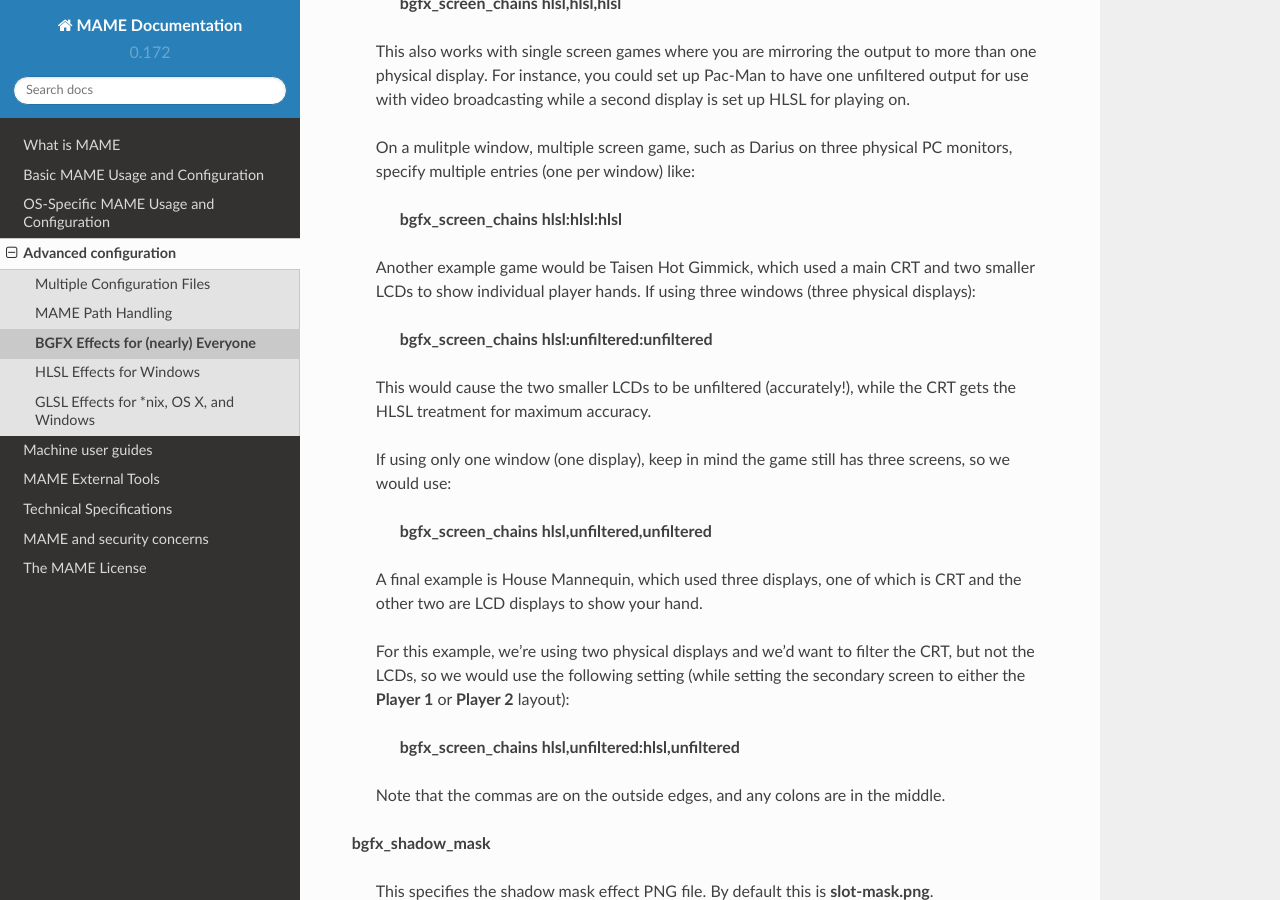
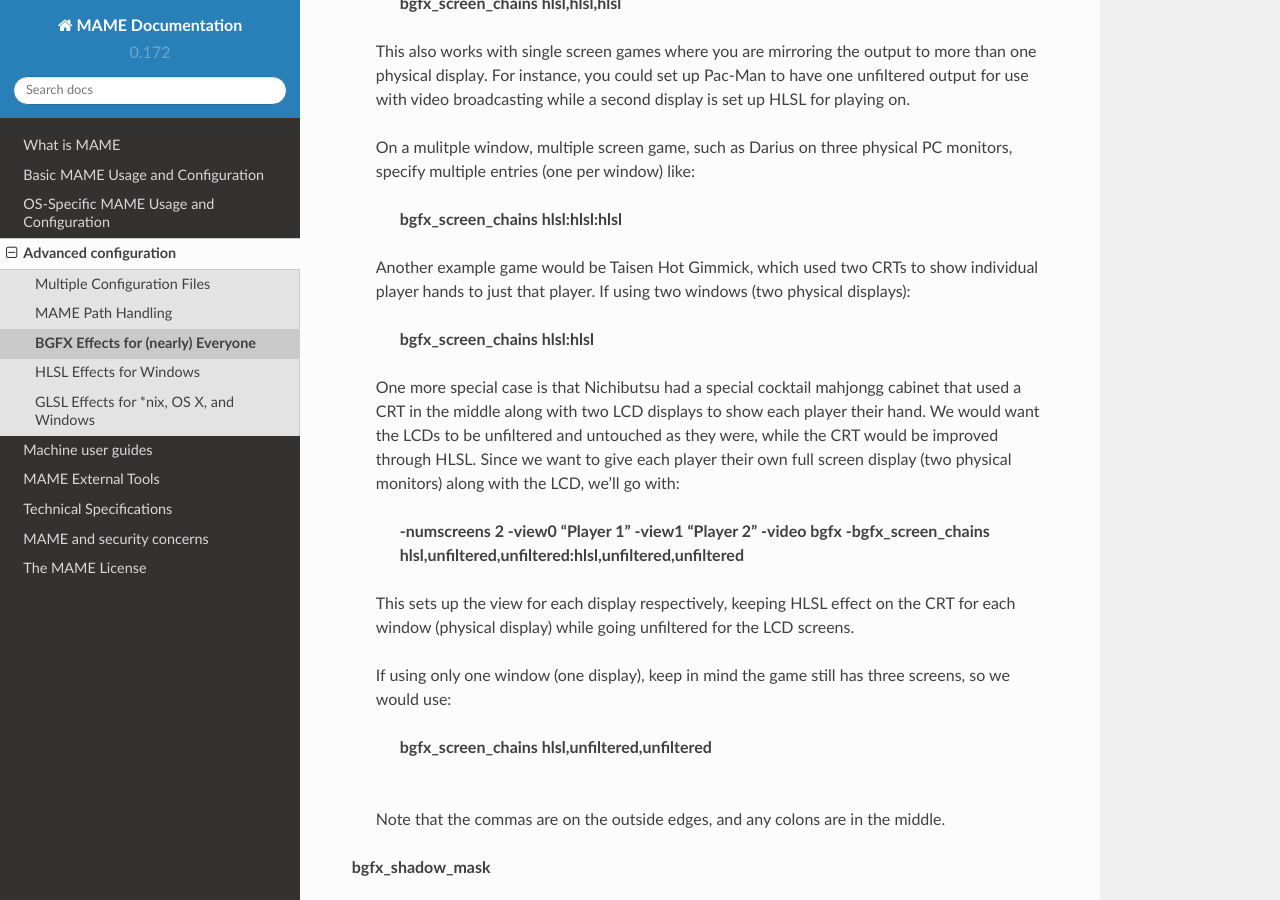
Before and after one commit to mamedev/docs, a Sphinx documentation site: the page built from source/advanced/bgfx.rst, in a window 1280 px wide and 900 px high, scrolled down 2760 px. Built offline with Sphinx 7.4.7 and the Read the Docs theme 2.0.0, drawn with Linux system fonts in a browser that asks for light colours.

Commit message:
Corrections to THG and HMNQ
Hey, Rocky, watch me pull a rabbit out of my hat..

```diff
--- a/source/advanced/bgfx.rst
+++ b/source/advanced/bgfx.rst
@@ -65,7 +65,7 @@ Configuration Settings
 |	**unfiltered** -- nearest neighbor unfiltered output
 |	**hlsl** -- HLSL display simulation through shaders
 |
-|	We make a distinction between emulated device screens (which we'll call a **screen**) and physical displays (which we'll call a **window**) here. We use colons (:) to seperate windows, and commas (,) to seperate screens. Commas always go on the outside of the chain (see House Mannequin example)
+|	We make a distinction between emulated device screens (which we'll call a **screen**) and physical displays (which we'll call a **window**, set by **-numscreens**) here. We use colons (:) to seperate windows, and commas (,) to seperate screens. Commas always go on the outside of the chain (see House Mannequin example)
 |
 |	On a combination of a single window, single screen case, such as Pac-Man on one physical PC monitor, you can specify one entry like:
 |
@@ -83,21 +83,20 @@ Configuration Settings
 |
 |		**bgfx_screen_chains hlsl:hlsl:hlsl**
 |
-|	Another example game would be Taisen Hot Gimmick, which used a main CRT and two smaller LCDs to show individual player hands. If using three windows (three physical displays):
+|	Another example game would be Taisen Hot Gimmick, which used two CRTs to show individual player hands to just that player. If using two windows (two physical displays):
 |
-|		**bgfx_screen_chains hlsl:unfiltered:unfiltered**
+|		**bgfx_screen_chains hlsl:hlsl**
 |
-|	This would cause the two smaller LCDs to be unfiltered (accurately!), while the CRT gets the HLSL treatment for maximum accuracy.
+|	One more special case is that Nichibutsu had a special cocktail mahjongg cabinet that used a CRT in the middle along with two LCD displays to show each player their hand. We would want the LCDs to be unfiltered and untouched as they were, while the CRT would be improved through HLSL. Since we want to give each player their own full screen display (two physical monitors) along with the LCD, we'll go with:
+|
+|		**-numscreens 2 -view0 "Player 1" -view1 "Player 2" -video bgfx -bgfx_screen_chains hlsl,unfiltered,unfiltered:hlsl,unfiltered,unfiltered**
+|
+|	This sets up the view for each display respectively, keeping HLSL effect on the CRT for each window (physical display) while going unfiltered for the LCD screens.
 |
 |	If using only one window (one display), keep in mind the game still has three screens, so we would use:
 |
 |		**bgfx_screen_chains hlsl,unfiltered,unfiltered**
 |
-|	A final example is House Mannequin, which used three displays, one of which is CRT and the other two are LCD displays to show your hand.
-|
-|	For this example, we're using two physical displays and we'd want to filter the CRT, but not the LCDs, so we would use the following setting (while setting the secondary screen to either the **Player 1** or **Player 2** layout):
-|
-|		**bgfx_screen_chains hlsl,unfiltered:hlsl,unfiltered**
 |
 |	Note that the commas are on the outside edges, and any colons are in the middle.
 |
```
